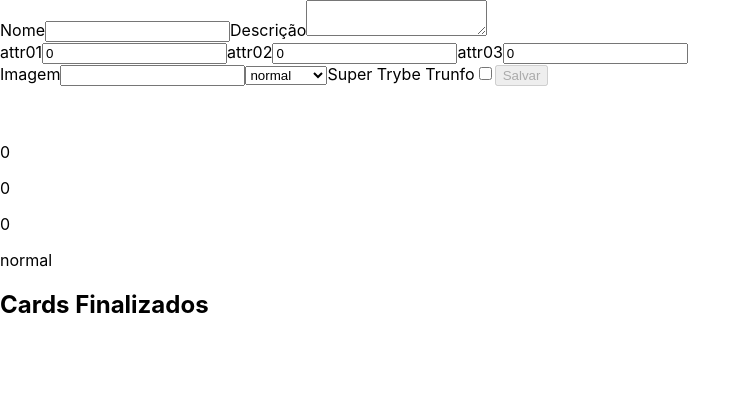
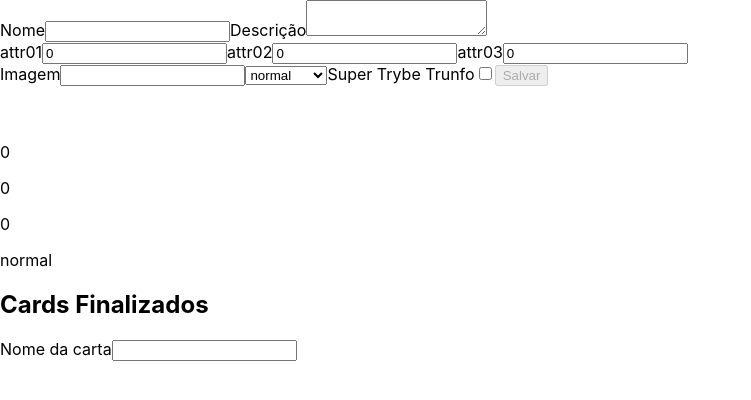
Before and after one commit to victorhsms/tryunfo, a React (Create React App) app: page / in a window 1280 px wide. Shown: the top 400 px of the page, without its empty margins (0-751 px from the left). Built offline with nearby package versions, Linux system fonts and the light colour scheme.

Commit message:
Requisito 10 feito!

```diff
--- a/src/App.js
+++ b/src/App.js
@@ -2,6 +2,7 @@ import React from 'react';
 import { nanoid } from 'nanoid';
 import Form from './components/Form';
 import Card from './components/Card';
+import Search from './components/Search';
 
 class App extends React.Component {
   constructor() {
@@ -19,6 +20,7 @@ class App extends React.Component {
       hasTrunfo: false,
       cards: [],
       submit: true,
+      filterName: '',
     };
   }
 
@@ -104,8 +106,8 @@ class App extends React.Component {
   }
 
   deleteCard = ({ target: { attributes: { identifier, hastrunfo } } }) => {
+    const { cards } = this.state;
     const idCard = identifier.value;
-    const { cards } = this.state;
     const newArrayCards = cards.filter((item) => item.key !== idCard);
     this.setState({
       cards: newArrayCards,
@@ -143,6 +145,7 @@ class App extends React.Component {
       hasTrunfo,
       cards,
       submit,
+      filterName,
     } = this.state;
     return (
       <div>
@@ -171,7 +174,13 @@ class App extends React.Component {
           cardTrunfo={ Trunfo }
         />
         <h2>Cards Finalizados</h2>
-        {cards.map((card) => (
+        <Search
+          filterName={ filterName }
+          onInputChange={ this.onInputChange }
+        />
+        {cards
+          .filter((card) => card.Nome.includes(filterName))
+          .map((card) => (
             <Card
               key={ card.key }
               identifier={ card.key }
--- a/src/components/Form.js
+++ b/src/components/Form.js
@@ -1,9 +1,8 @@
 import React from 'react';
 import PropTypes from 'prop-types';
-import Name from './form/Name';
+import Input from './Input';
 import TextArea from './form/TextArea';
 import Numbers from './form/Numbers';
-import Image from './form/Image';
 import Rarity from './form/Rarity';
 import Trunfo from './form/Trunfo';
 
@@ -25,8 +24,11 @@ class Form extends React.Component {
     } = this.props;
     return (
       <form>
-        <Name
+        <Input
           name="Nome"
+          id="name-input"
+          type="text"
+          message="Nome"
           value={ cardName }
           onInputChange={ onInputChange }
         />
@@ -40,8 +42,11 @@ class Form extends React.Component {
           value={ [cardAttr1, cardAttr2, cardAttr3] }
           onInputChange={ onInputChange }
         />
-        <Image
+        <Input
           name="Imagem"
+          id="image-input"
+          type="text"
+          message="Imagem"
           value={ cardImage }
           onInputChange={ onInputChange }
         />
--- a/src/components/form/Image.js
+++ b/src/components/Input.js
@@ -1,17 +1,17 @@
 import React, { Component } from 'react';
 import PropTypes from 'prop-types';
 
-class Image extends Component {
+class Input extends Component {
   render() {
-    const { name, type = 'text', value, onInputChange } = this.props;
+    const { name, message, id, type, value, onInputChange } = this.props;
     return (
-      <label htmlFor="image-imput">
-        {name}
+      <label htmlFor={ id }>
+        { message }
         <input
           type={ type }
-          id={ name }
+          id={ id }
           name={ name }
-          data-testid="image-input"
+          data-testid={ id }
           value={ value }
           onChange={ onInputChange }
         />
@@ -20,11 +20,13 @@ class Image extends Component {
   }
 }
 
-Image.propTypes = {
+Input.propTypes = {
   name: PropTypes.string.isRequired,
+  id: PropTypes.string.isRequired,
+  message: PropTypes.string.isRequired,
   type: PropTypes.string.isRequired,
   value: PropTypes.string.isRequired,
   onInputChange: PropTypes.func.isRequired,
 };
 
-export default Image;
+export default Input;
--- /dev/null
+++ b/src/components/Search.js
@@ -0,0 +1,28 @@
+import React, { Component } from 'react';
+import PropTypes from 'prop-types';
+import Input from './Input';
+
+class Search extends Component {
+  render() {
+    const { filterName, onInputChange } = this.props;
+    return (
+      <form>
+        <Input
+          name="filterName"
+          id="name-filter"
+          type="text"
+          message="Nome da carta"
+          value={ filterName }
+          onInputChange={ onInputChange }
+        />
+      </form>
+    );
+  }
+}
+
+Search.propTypes = {
+  filterName: PropTypes.string.isRequired,
+  onInputChange: PropTypes.func.isRequired,
+};
+
+export default Search;
--- a/src/components/form/Name.js
+++ /dev/null
@@ -1,30 +0,0 @@
-import React, { Component } from 'react';
-import PropTypes from 'prop-types';
-
-class Name extends Component {
-  render() {
-    const { name, type = 'text', value, onInputChange } = this.props;
-    return (
-      <label htmlFor="name-imput">
-        {name}
-        <input
-          type={ type }
-          id={ name }
-          name={ name }
-          data-testid="name-input"
-          value={ value }
-          onChange={ onInputChange }
-        />
-      </label>
-    );
-  }
-}
-
-Name.propTypes = {
-  name: PropTypes.string.isRequired,
-  type: PropTypes.string.isRequired,
-  value: PropTypes.string.isRequired,
-  onInputChange: PropTypes.func.isRequired,
-};
-
-export default Name;
```
Lines whose indentation alone changed are shown as unchanged.
